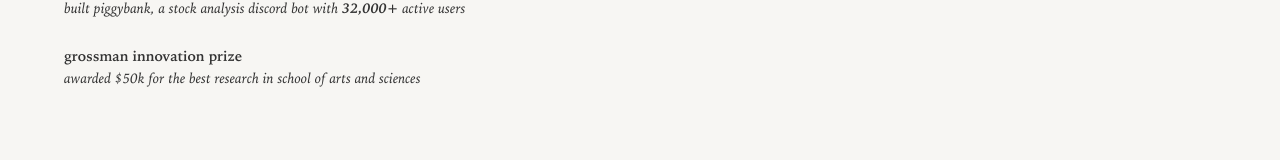
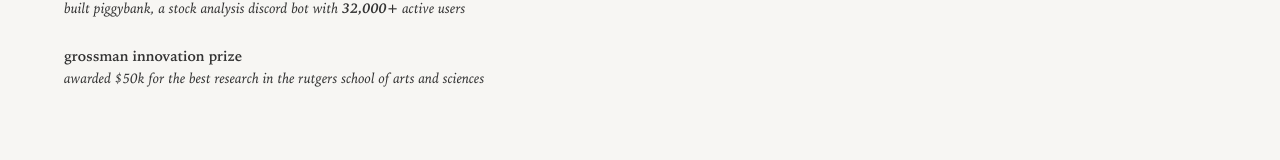
Before and after one commit to daivikk/daivik-site, a Next.js app: page /sidequests in a window 1280 px wide. Shown: the part 519-679 px from the top of the page. Built offline with nearby package versions, Linux system fonts and the light colour scheme.

Commit message:
minor changes

```diff
--- a/app/blog/page.tsx
+++ b/app/blog/page.tsx
@@ -12,7 +12,7 @@ const blogPosts = [
     slug: 'simulating-human-reasoning',
     title: 'Simulating Human Reasoning Beyond Linearity',
     date: 'Oct 29, 2025',
-    description: 'By letting our models wander through uncertainty, we give them the first glimpse of what it means to reason',
+    description: 'by letting our models wander through uncertainty, we give them the first glimpse of what it means to reason.',
     author: ['Daivik Patel', 'Shrenik Patel']
   },
   // {
--- a/app/sidequests/page.tsx
+++ b/app/sidequests/page.tsx
@@ -88,7 +88,7 @@ export default function Sidequests() {
 
         <p>
           <strong>grossman innovation prize</strong><br />
-          <em>awarded $50k for the best research in school of arts and sciences </em>
+          <em>awarded $50k for the best research in the rutgers school of arts and sciences </em>
         </p>
       </div>
     </PageLayout>
```
